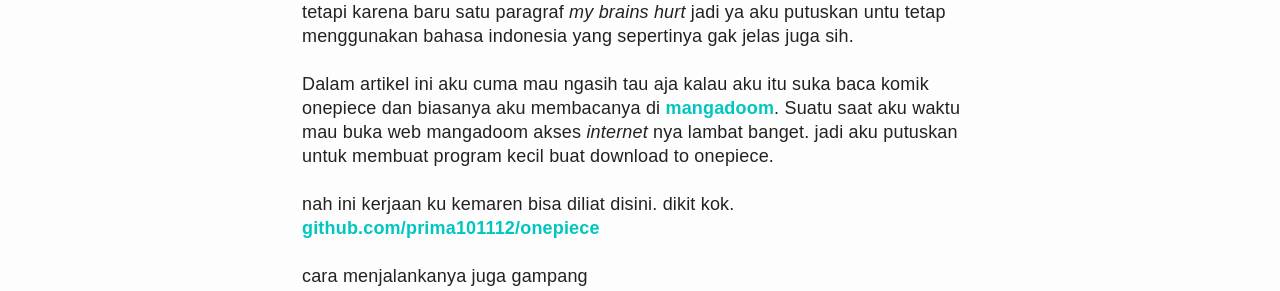
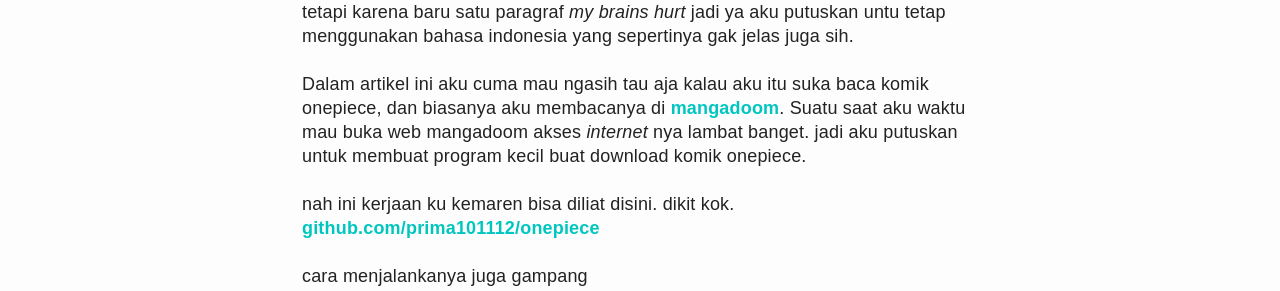
Before and after one commit to prima101112/prima101112.github.io, a Jekyll site: the page built from _posts/2015-09-14-onepiece-download-episodes-golang.md, in a window 1280 px wide. Shown: the part 526-817 px from the top of the page. Built offline with Jekyll 4.4.1, drawn with Linux system fonts in a browser that asks for light colours; nearby versions of some CDN libraries; some web fonts are replaced; Markdown is read by kramdown in place of the engine named in the settings; comment, search, counter and statistics services are not loaded.

Commit message:
add favico

```diff
--- a/_includes/head.html
+++ b/_includes/head.html
@@ -10,6 +10,8 @@
 	<link rel="stylesheet" href="{{ "css/main.css" | prepend: site.baseurl }}">
 	<link rel="stylesheet" href="{{ "css/highlight.css" | prepend: site.baseurl }}">
 	<link rel="stylesheet" href="{{ "css/font.css" | prepend: site.baseurl }}">
+
+	<link rel="shortcut icon" type="image/png" href="/img/favicon.png">
 	<!-- <link href='http://fonts.googleapis.com/css?family=Source+Sans+Pro:300,400,700,900,400italic%7CSignika:700,300,400,600' rel='stylesheet' type='text/css'> -->
 	<!-- RSS -->
 	<link href="/atom.xml" type="application/atom+xml" rel="alternate" title="ATOM Feed" />
--- a/_layouts/default.html
+++ b/_layouts/default.html
@@ -26,8 +26,10 @@
     <div id="sidebar">
       <h4>Search!</h4>
       <div class="boxform">
+        <form id="searchForm">
           <input class="formyes" id="searchterm" />
           <button type="submit" class="btn btnyes" id="search">search</button>
+        </form>
       </div>
       <div class="boxform">
         <div id="results"></div>
@@ -105,6 +109,7 @@
         }
       });
     });
+
   </script>
   <!-- <script src="{{ site.baseurl }}js/main.js"></script> -->
   <script src="{{ site.baseurl }}js/highlight.js"></script>
--- a/_posts/2015-09-14-onepiece-download-episodes-golang.md
+++ b/_posts/2015-09-14-onepiece-download-episodes-golang.md
@@ -5,7 +5,7 @@ tags:
 ---
 **Uyeah Golang!**, Aku sebelumnya menulis artikel ini menggunakan bahasa inggris, tetapi karena baru satu paragraf *my brains hurt* jadi ya aku putuskan untu tetap menggunakan bahasa indonesia yang sepertinya gak jelas juga sih.
 
-Dalam artikel ini aku cuma mau ngasih tau aja kalau aku itu suka baca komik onepiece dan biasanya aku membacanya di [mangadoom](http://mangadoom.com). Suatu saat aku waktu mau buka web mangadoom akses *internet* nya lambat banget. jadi aku putuskan untuk membuat program kecil buat download to onepiece.
+Dalam artikel ini aku cuma mau ngasih tau aja kalau aku itu suka baca komik onepiece, dan biasanya aku membacanya di [mangadoom](http://mangadoom.com). Suatu saat aku waktu mau buka web mangadoom akses *internet* nya lambat banget. jadi aku putuskan untuk membuat program kecil buat download komik onepiece.
 
 nah ini kerjaan ku kemaren bisa diliat disini.
 dikit kok. [github.com/prima101112/onepiece](https://github.com/prima101112/onepiece)
```
Also changed, not shown: other parts of _layouts/default.html (+3 -1 lines), _posts/2015-09-16-terminator-terminal-yang-keren-abis.md (+1 -1 lines), img/favicon.png. Lines whose indentation alone changed are shown as unchanged.
